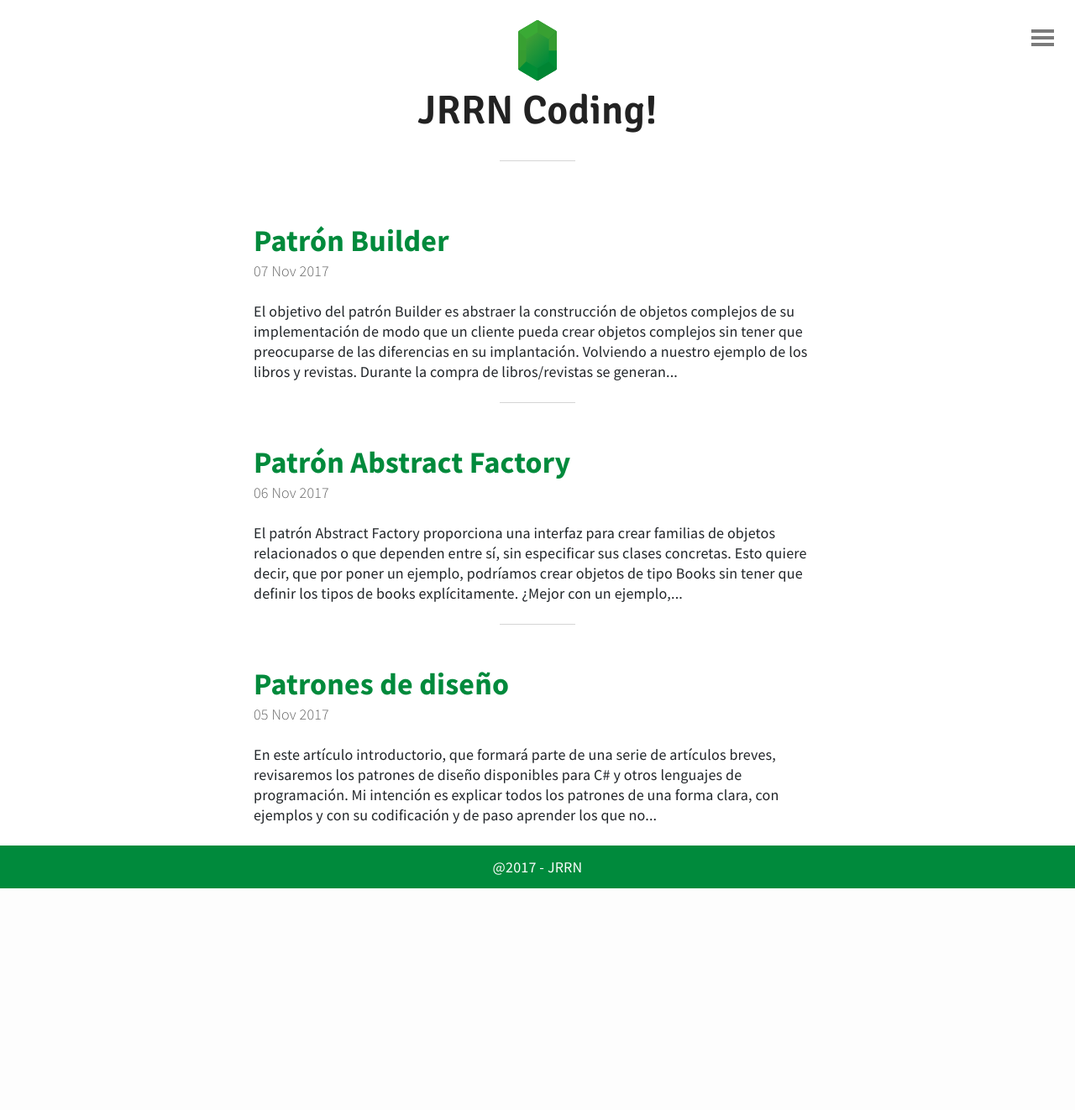
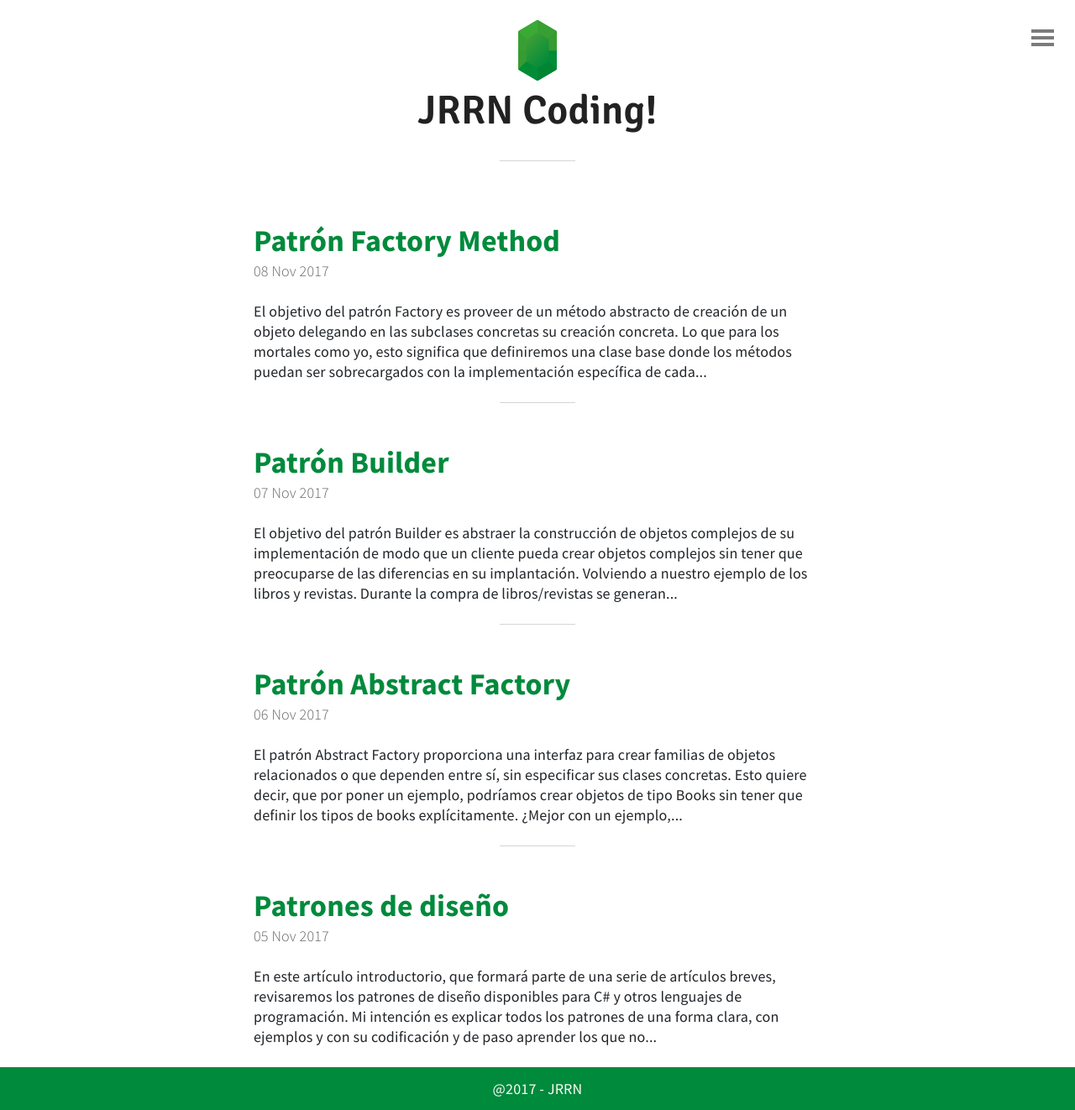
Before and after one commit to JRRN/jrrn.github.io, a Jekyll site: the page built from index.html, in a window 1280 px wide. Shown: the whole page at 84% size. Built offline with Jekyll 4.4.1, drawn with Linux system fonts in a browser that asks for light colours; nearby versions of some CDN libraries; the list of posts is cut into pages by our own code; before the commit the page ends 1058 px from its top, so only the background shows below that.

Commit message:
Factory Method

```diff
--- a/_posts/2017-11-05-Patrones-de-diseno.md
+++ b/_posts/2017-11-05-Patrones-de-diseno.md
@@ -16,7 +16,7 @@ Así, pasamos a enumerar los patrones que revisaremos en esta serie de artículo
 
 - [Patrón Abstract Factory](Patron-Abstract-Factory "Patrón Abstract Factory")
 - [Patrón Builder](Patron-Builder "Patrón Builder")
-- Patrón Factory Method
+- [Patrón Factory Method](Patron-Factory-Method "Patrón Factory Method")
 - Patrón Prototype
 - Patrón Singleton
 
--- /dev/null
+++ b/_posts/2017-11-08-Patron-Factory-Method.md
@@ -0,0 +1,49 @@
+---
+title: Patrón Factory Method
+---
+
+El objetivo del patrón Factory es proveer de un método abstracto de creación de un objeto delegando en las subclases concretas su creación concreta.
+
+Lo que para los mortales como yo, esto significa que definiremos una clase base donde los métodos puedan ser sobrecargados con la implementación específica de cada clase que herede la clase base. ??? ¿no?
+
+Vale, más fácil todavía, tendremos unas clases con unos métodos abstractos que cuando sean heredados en cada subclase (clase hija que hereda la clase Factory) solo tendremos el nombre, las entradas y las salidas comunes a todas estas clases.
+
+Posteriormente, en cada clase hija. Deberemos implementar estos métodos con el comportamiento de cada una de las clases.
+
+¿Vamos con el ejemplo? ¡¡Vamos!!.
+
+Volviendo a nuestro ejemplo de venta de libros, nos centraremos en la parte de los pedidos que pueden hacer los clientes.
+
+La clase Cliente tiene un método que es CrearPedido, este pedido tiene dos formas de pago una en efectivo y otro de targeta.
+
+Así, de esta premisa, nos encontramos con dos clases ClienteEfectivo y ClienteTargeta. Donde la implementación del patrón quedaría de la siguiente manera:
+
+<code><pre>
+public abstract class Pedido {
+    protected double _importe;
+    public Pedido(double importe) {
+        _importe = importe;
+    }
+    public abstract bool valida();
+    public abstract void paga();
+}</code></pre>
+
+<code><pre>
+public PedidoEfectivo : Pedido {
+    public PedidoEfectivo(double importe) : base(importe) { }
+    public override void Paga() {
+        Console.WriteLine($\"Método de Pago Efectivo, importe: {importe}\");
+    }
+    public override bool Valida() { return true;  }
+}
+public PedidoTargeta : Pedido {
+    public PedidoTargeta(double importe) : base(importe)  { }
+    public override void Paga() {
+        Console.WriteLine($\"Método de Pago Targeta, importe: {importe}\");
+    }
+    public override bool Valida() {
+        return (importe &gt;= 0.0) &amp;&amp; (importe &lt;= 500.0)  }
+    }
+</code></pre>
+
+Como vemos los métodos valida en el caso del pago en efectivo no contiene ninguna lógica de negocio, sin embargo en el pago con tarjeta, este tiene una restricción de que el importe debe ser mayor e igual que 0 y menor e igual que 500.
```
